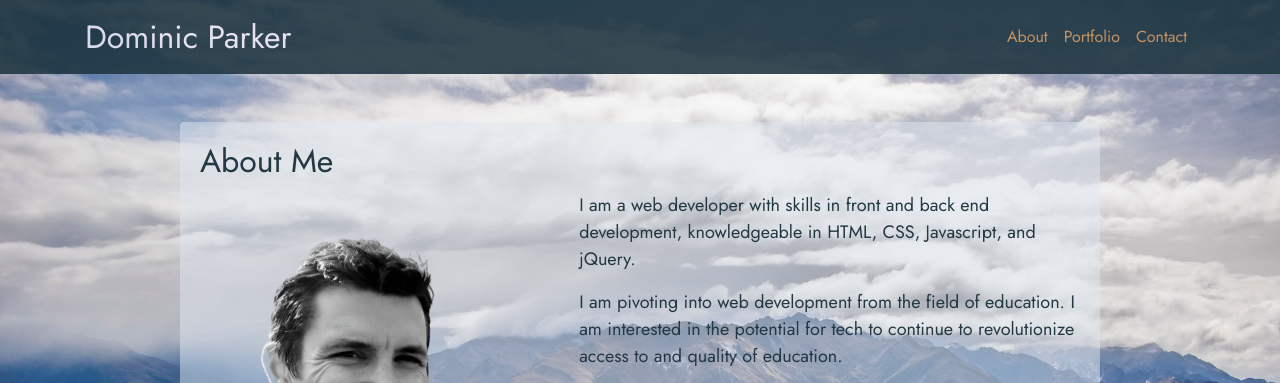
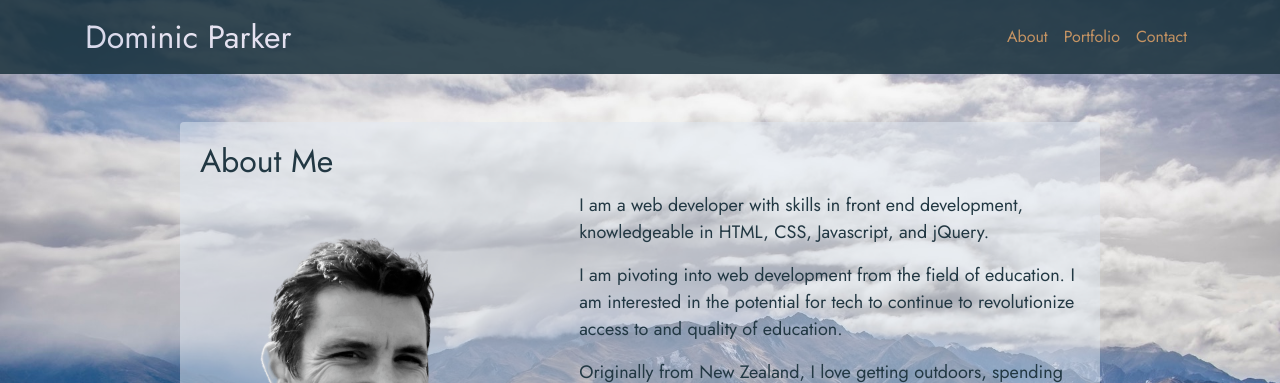
Before and after one commit to domjparker/portfolio, a plain HTML site: page index.html in a window 1280 px wide. Shown: the top 383 px of the page. Drawn offline with nearby package versions, Linux system fonts and the light colour scheme; a web font is replaced by a local one.

Commit message:
updated portfolio typo

```diff
--- a/index.html
+++ b/index.html
@@ -74,7 +74,7 @@
                 </div>
                 <div class="col-md-7">
                   <p class="card-text">
-                    I am a web developer with skills in front and back end
+                    I am a web developer with skills in front end
                     development, knowledgeable in HTML, CSS, Javascript, and jQuery.
                   </p>
                   <p>
```
